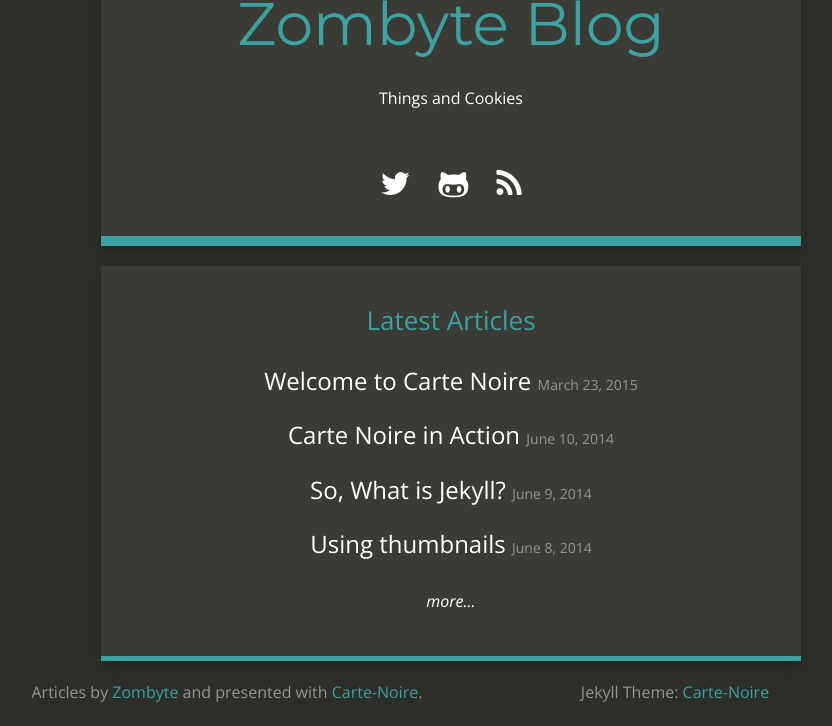
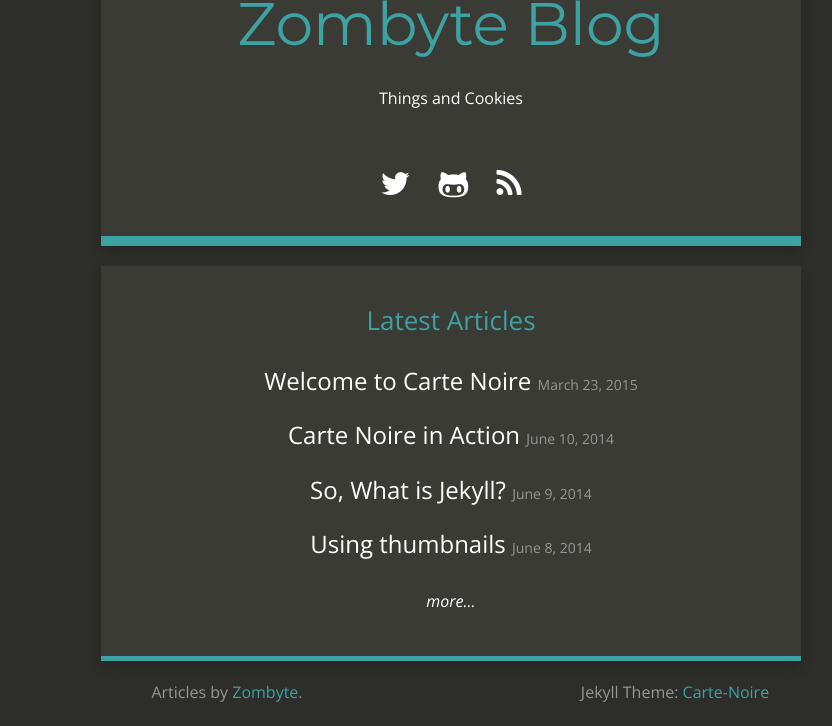
Before and after one commit to zombyte/zombyte.github.io, a Jekyll site: the page built from index.html, in a window 1280 px wide, cut to the strip 174-900 px from the top of the page. Shown: the whole strip, without its empty margins (189-1021 px from the left). Built offline with Jekyll 4.4.1, drawn with Linux system fonts in a browser that asks for light colours; nearby versions of some CDN libraries; Markdown is read by kramdown in place of the engine named in the settings.

Commit message:
config update

```diff
--- a/_config.yml
+++ b/_config.yml
@@ -20,7 +20,7 @@ github_username:  zombyte
 # stackoverflow_link: http://carte-noire.jacobtomlinson.co.uk/
 
 # Footer
-footer_left: "Articles  by <a href=\"https://twitter.com/zombyte_13\">Zombyte</a> and presented with <a href=\"https://github.com/jacobtomlinson/carte-noire\">Carte-Noire</a>."
+footer_left: "Articles  by <a href=\"https://twitter.com/zombyte_13\">Zombyte</a>."
 footer_right: "Jekyll Theme: <a href=\"https://github.com/jacobtomlinson/carte-noire\">Carte-Noire</a>"
 
 # Build settings
```
